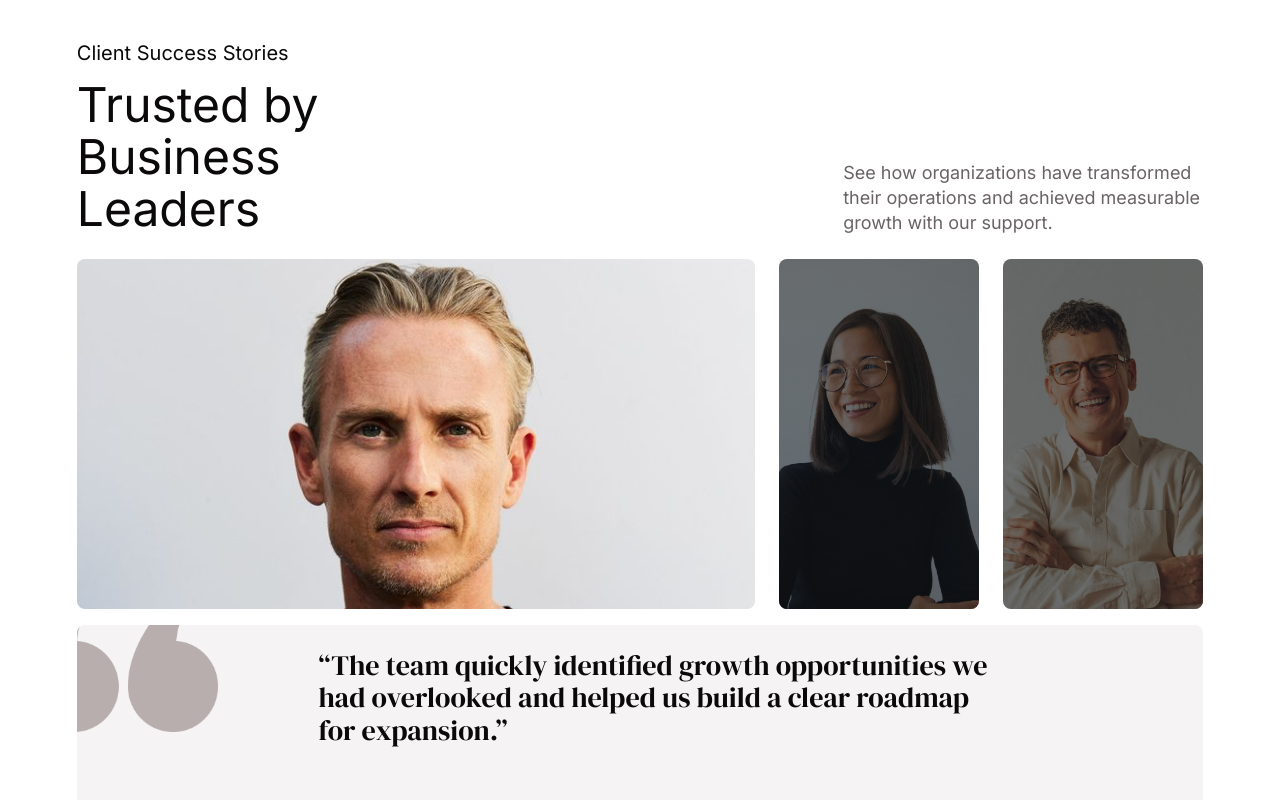
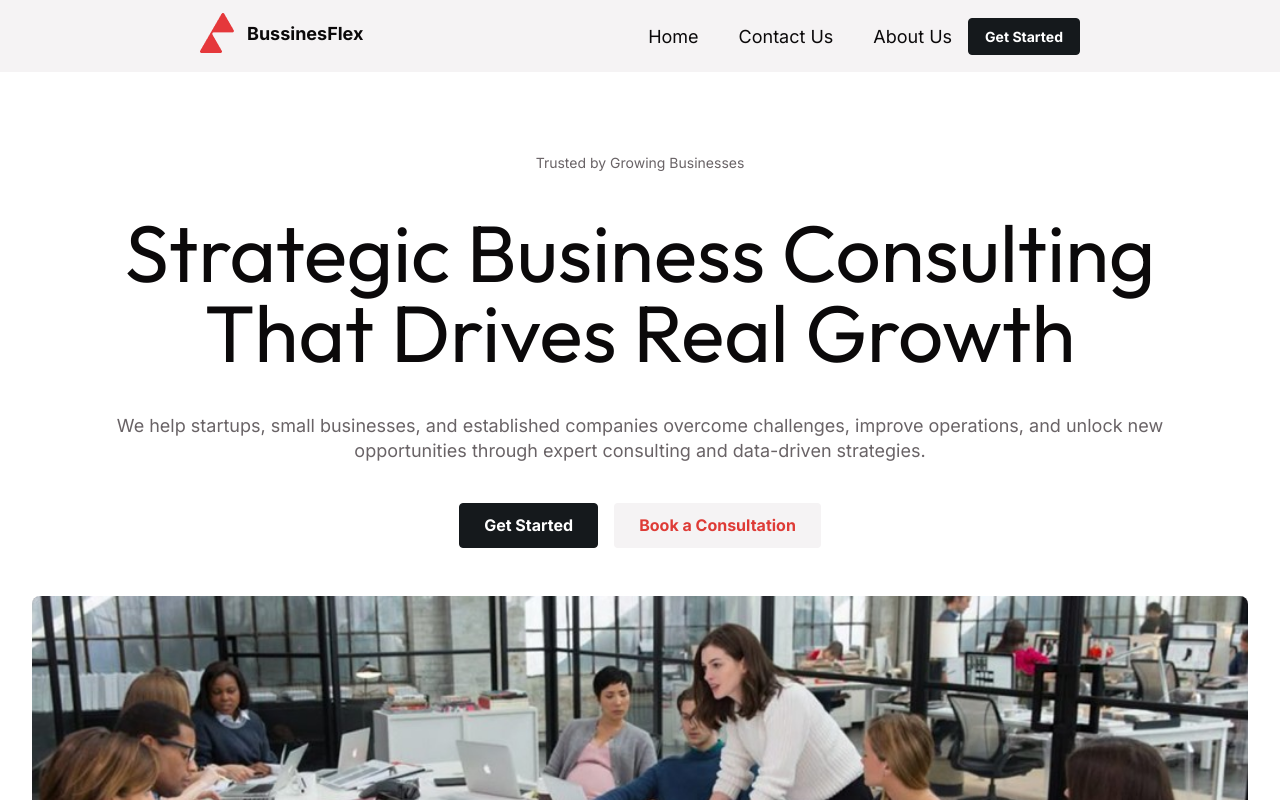
Before and after one commit to MoheebSalah/RHMZ_SharedTask, a React (Vite) app: page / in a window 1280 px wide. Shown: the top 800 px of the page. Built offline with nearby package versions, Linux system fonts and the light colour scheme.

Commit message:
resolve conflicts

```diff
--- a/src/App.tsx
+++ b/src/App.tsx
@@ -1,7 +1,7 @@
-import TestimonialsSection from "./components/sections/testimonials/TestimonialsSection";
+import LandingPage from "./pages/LandingPage";
 
 function App() {
-  return <TestimonialsSection />;
+  return <LandingPage />;
 }
 
 export default App;
--- a/src/components/layout/Container.tsx
+++ b/src/components/layout/Container.tsx
@@ -5,7 +5,10 @@ interface ContainerProps {
   className?: string;
 }
 
-export default function Container({ children, className = "" }: ContainerProps) {
+export default function Container({
+  children,
+  className = "",
+}: ContainerProps) {
   return (
     <div
       className={`mx-auto w-full max-w-[var(--container-max)] px-[var(--spacing-container-x-sm)] sm:px-[var(--spacing-container-x)] ${className}`}
--- /dev/null
+++ b/src/components/layout/Logo.tsx
@@ -0,0 +1,21 @@
+export default function Logo() {
+  return (
+    <a
+      href="#home"
+      className="inline-flex h-[var(--navbar-logo-height)] shrink-0 items-center gap-[var(--navbar-logo-gap)]"
+      aria-label="BussinesFlex home"
+    >
+      <img
+        src="/logo.png"
+        alt=""
+        width={40}
+        height={40}
+        className="h-[var(--navbar-logo-height)] w-auto shrink-0"
+        aria-hidden="true"
+      />
+      <span className="whitespace-nowrap text-body-1 font-bold leading-[var(--text-body-1--line-height)] text-text">
+        BussinesFlex
+      </span>
+    </a>
+  );
+}
--- a/src/index.css
+++ b/src/index.css
@@ -5,7 +5,7 @@
 @import "./styles/footer.css";
 @import "./styles/partners.css";
 
-/* Surface token vars as Tailwind utilities (bg-impact-short, text-subtext, …) */
+/* Surface token vars as Tailwind utilities (text-subtext, bg-white-2, …) */
 @theme inline {
   --font-sans: var(--font-sans);
   --font-serif: var(--font-serif);
@@ -29,16 +29,6 @@
   --color-impact-tall: var(--color-impact-tall);
 }
 
-@keyframes nudge-x {
-  0%,
-  100% {
-    transform: translateX(0);
-  }
-  50% {
-    transform: translateX(6px);
-  }
-}
-
 @layer base {
   html {
     scroll-behavior: smooth;
--- a/src/lib/constants.ts
+++ b/src/lib/constants.ts
@@ -1,6 +1,11 @@
 import personCenter from "../assets/testimonials/person-center.png";
 import personLeft from "../assets/testimonials/person-left.png";
 import personRight from "../assets/testimonials/person-right.png";
+import partnerApple from "../assets/partners/apple.png";
+import partnerClay from "../assets/partners/clay.png";
+import partnerFacebook from "../assets/partners/facebook.png";
+import partnerOpenai from "../assets/partners/openai.png";
+import partnerSlack from "../assets/partners/slack.png";
 
 export interface FooterLink {
   label: string;
@@ -18,11 +23,11 @@ export const PARTNERS_HEADING = {
 } as const;
 
 export const PARTNER_LOGOS = [
-  { name: "OpenAI", src: "/partners/openai.png" },
-  { name: "Apple", src: "/partners/apple.png" },
-  { name: "Facebook", src: "/partners/facebook.png" },
-  { name: "Slack", src: "/partners/slack.png" },
-  { name: "Clay", src: "/partners/clay.png" },
+  { name: "OpenAI", src: partnerOpenai },
+  { name: "Apple", src: partnerApple },
+  { name: "Facebook", src: partnerFacebook },
+  { name: "Slack", src: partnerSlack },
+  { name: "Clay", src: partnerClay },
 ] as const;
 
 export const NAV_LINKS = [
--- a/src/pages/LandingPage.tsx
+++ b/src/pages/LandingPage.tsx
@@ -1,10 +1,23 @@
-import FaqSection from "../components/sections/faq/faqSection"
-import ImpactSection2 from "../components/sections/impact/impactSection2"
+import FaqSection from "../components/sections/faq/faqSection";
+import ImpactSection2 from "../components/sections/impact/impactSection2";
+import HeroSection from "../components/sections/hero/HeroSection";
+import PartnersSection from "../components/sections/partners/PartnersSection";
+import TestimonialsSection from "../components/sections/testimonials/TestimonialsSection";
+import Footer from "../components/layout/footer/Footer";
+import Navbar from "../components/layout/Navbar";
+
 export default function LandingPage() {
   return (
-    <main>
-      <FaqSection />
-      <ImpactSection2 />
-    </main>
-  )
+    <>
+      <Navbar />
+      <main className="overflow-x-clip pt-[var(--navbar-height)]">
+        <HeroSection />
+        <PartnersSection />
+        <TestimonialsSection />
+        <FaqSection />
+        <ImpactSection2 />
+        <Footer />
+      </main>
+    </>
+  );
 }
```
